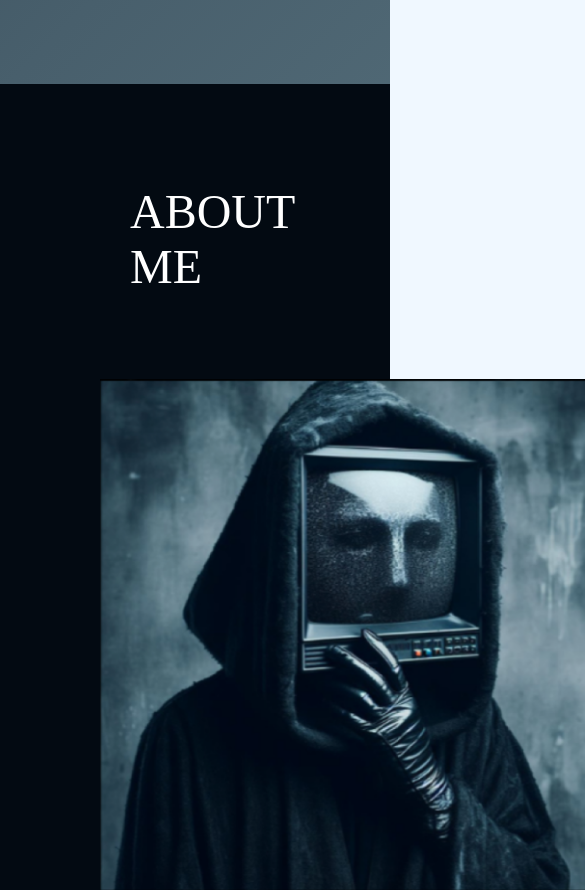
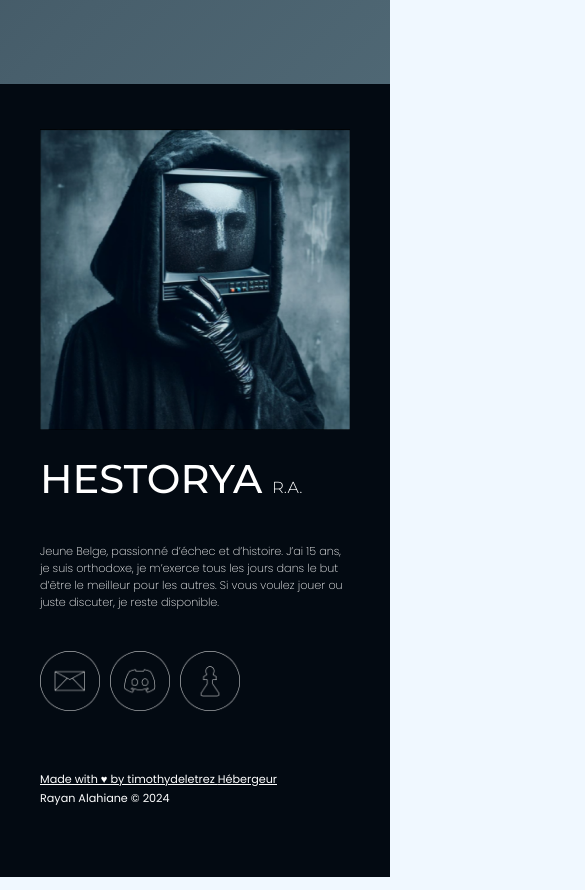
Before and after one commit to timothydeletrez/hestorya.be, a plain HTML site: page index.html in a window 390 px wide. Shown: the part 760-1650 px from the top of the page, 585 px wide, since content can reach past the window. Drawn offline with nearby package versions, Linux system fonts and the light colour scheme; a web font is replaced by a local one.

Commit message:
📱 Mobile Adaptation Update

```diff
--- a/css/style.css
+++ b/css/style.css
@@ -121,7 +121,9 @@ section.aboutme div.box {
 
 section.aboutme div.box img.pdp {
     width: 512px;
+    max-width: 720px;
     height: 512px;
+    max-height: 720px;
     margin-top: 85px;
 }
 
@@ -187,3 +189,94 @@ section.aboutme div.footer a {
     cursor: pointer;
     text-decoration: underline;
 }
+
+/* ========================================= */
+/*  Tablet Adjustement */
+/* ========================================= */
+
+@media screen and (max-width: 1240px) {
+    body {
+        overflow: scroll;
+    }
+
+    section.aboutme h1.title::before {
+        display: none;
+    }
+
+    section.aboutme {
+        height: 100%;
+    }
+
+    section.aboutme div.box {
+        display: block;
+    }
+
+
+    section.aboutme div.box img.pdp {
+        width: 100%;
+        height: 100%;
+        margin-top: 85px;
+    }
+
+    section.aboutme div.box div.presentation {
+        margin-left: 0;
+    }
+
+    section.aboutme div.footer {
+        transform: translateY(-30px);
+        float: none;
+        width: auto;
+    }
+
+    section.aboutme div.footer a,
+    section.aboutme div.footer p {
+        font-size: 0.7em;
+    }
+}
+
+/* ========================================= */
+/*  Mobile Adjustement */
+/* ========================================= */
+
+@media screen and (max-width: 620px) {
+    section.aboutme {
+        padding: 40px;
+        height: auto;
+    }
+
+    section.aboutme h1.title {
+        display: none;
+    }
+
+    section.aboutme h1.title {
+        display: none;
+    }
+
+    section.aboutme div.box img.pdp {
+        margin-top: 5px;
+    }
+
+    section.aboutme div.box div.presentation {
+        margin-top: 20px;
+    }
+
+    section.aboutme div.box div.presentation h1.name {
+        font-size: 2.5em;
+    }
+
+    section.aboutme div.box div.presentation p.desc {
+        font-size: 0.7em;
+    }
+
+    section.aboutme div.box div.presentation div.links {
+        width: 200px;
+    }
+
+    section.aboutme div.box div.presentation div.links li a img {
+        width: 60px;
+    }
+
+    section.aboutme div.footer {
+        display: block;
+    }
+}
```
